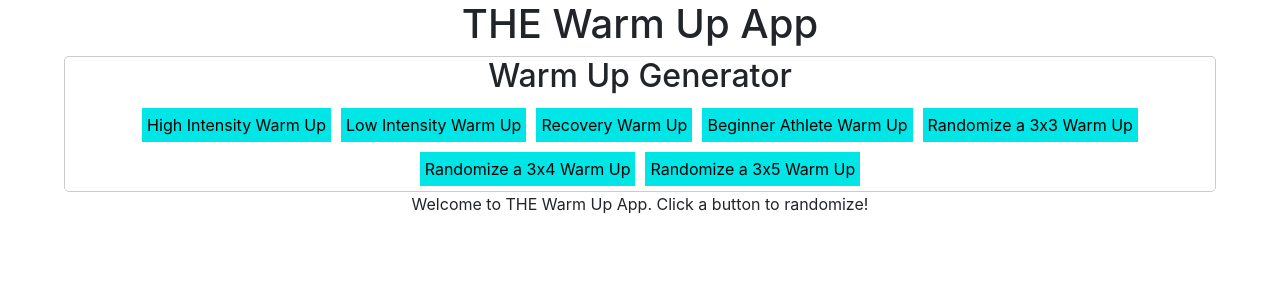
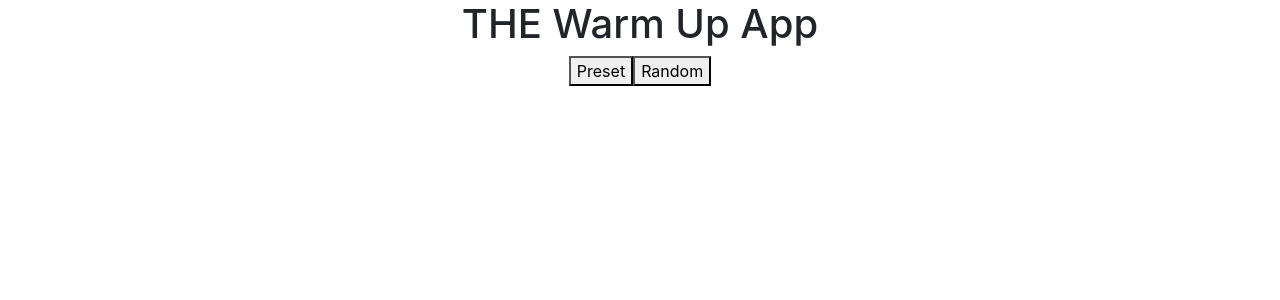
Before and after one commit to bneighbs6/warm-up-app, a React (Create React App) app: page / in a window 1280 px wide. Shown: the top 300 px of the page. Built offline with nearby package versions, Linux system fonts and the light colour scheme.

Commit message:
Created welcome button-> takes you to random/preset view

```diff
--- a/src/components/Layout.jsx
+++ b/src/components/Layout.jsx
@@ -1,7 +1,8 @@
 import React, { useState } from "react";
 import Footer from "./Footer";
 import Header from './Header';
-import WarmUpGenerator from './WarmUpGenerator';
+import RandomWarmUpGenerator from './RandomWarmUpGenerator';
+import PresetWarmUpGenerator from "./PresetWarmUpGenerator";
 import { generateThreeByThreeWarmUp, generateThreeByFourWarmUp, generateThreeByFiveWarmUp, generateHighIntensityWarmUp, generateLowIntensityWarmUp, generateRecoveryWarmUp, generateBeginnerAthleteWarmUp } from "../randomGenerator";
 import WarmUpCard from "./WarmUpCard";
 
@@ -16,6 +17,10 @@ function Layout() {
 
     const handleRandomClick = () => {
         setView("random");
+    }
+
+    const handleWelcomeClick = () => {
+        setView("generatorView");
     }
 
     // Define the randomization functions here
@@ -61,16 +66,29 @@ function Layout() {
     return (
       <>
         <Header />
-        <WarmUpGenerator
+        {view === "welcome" ? (
+          <>
+            <button onClick={handlePresetClick}>Preset</button>
+            <button onClick={handleRandomClick}>Random</button>
+          </>
+        ) : (
+          <>
+            <RandomWarmUpGenerator
+              exercises={exercises}
+              boldButton={boldButton}
+              handleThreeRandomize={handleThreeRandomize}
+              handleFourRandomize={handleFourRandomize}
+              handleFiveRandomize={handleFiveRandomize}
+            />
+            <PresetWarmUpGenerator
               exercises={exercises}
               boldButton={boldButton}
               handleHighIntensityWarmUpClick={handleHighIntensityWarmUpClick}
               handleLowIntensityWarmUpClick={handleLowIntensityWarmUpClick}
               handleRecoveryWarmUpClick={handleRecoveryWarmUpClick}
-          handleBeginnerAthleteWarmUpClick={handleBeginnerAthleteWarmUpClick}
-          handleThreeRandomize={handleThreeRandomize}
-          handleFourRandomize={handleFourRandomize}
-          handleFiveRandomize={handleFiveRandomize}
+              handleBeginnerAthleteWarmUpClick={
+                handleBeginnerAthleteWarmUpClick
+              }
             />
             {/* Conditional rendering of WarmUpCard */}
             {exercises ? (
@@ -82,7 +100,8 @@ function Layout() {
             ) : (
               <p>Welcome to THE Warm Up App. Click a button to randomize!</p>
             )}
-        {/* <Footer /> */}
+          </>
+        )}
       </>
     );
 }
--- a/src/components/WarmUpGenerator.jsx
+++ b/src/components/PresetWarmUpGenerator.jsx
@@ -1,7 +1,7 @@
 import React from "react";
 import { Modal } from "react-bootstrap";
 
-function WarmUpGenerator({
+function PresetWarmUpGenerator({
   exercises,
   boldButton,
   handleHighIntensityWarmUpClick,
@@ -16,7 +16,7 @@ function WarmUpGenerator({
       <div>
         <Modal.Dialog className="warmUpGenerator">
           <div>
-            <h2>Warm Up Generator</h2>
+            <h2>Preset Warm Up Generator</h2>
             <button
               className="warmUpButton"
               onClick={handleHighIntensityWarmUpClick}
@@ -57,40 +57,10 @@ function WarmUpGenerator({
             >
               Beginner Athlete Warm Up
             </button>
-            <button
-              className="warmUpButton"
-              onClick={handleThreeRandomize}
-              style={{
-                fontWeight: boldButton === "three" ? "bold" : "normal",
-                border: boldButton === "three" ? "5px solid black" : "none",
-              }}
-            >
-              Randomize a 3x3 Warm Up
-            </button>
-            <button
-              className="warmUpButton"
-              onClick={handleFourRandomize}
-              style={{
-                fontWeight: boldButton === "four" ? "bold" : "normal",
-                border: boldButton === "four" ? "5px solid black" : "none",
-              }}
-            >
-              Randomize a 3x4 Warm Up
-            </button>
-            <button
-              className="warmUpButton"
-              onClick={handleFiveRandomize}
-              style={{
-                fontWeight: boldButton === "five" ? "bold" : "normal",
-                border: boldButton === "five" ? "5px solid black" : "none",
-              }}
-            >
-              Randomize a 3x5 Warm Up
-            </button>
           </div>
         </Modal.Dialog>
       </div>
     );
 }
 
-export default WarmUpGenerator;
+export default PresetWarmUpGenerator;
--- /dev/null
+++ b/src/components/RandomWarmUpGenerator.jsx
@@ -0,0 +1,56 @@
+import React from "react";
+import { Modal } from "react-bootstrap";
+
+function RandomWarmUpGenerator({
+  exercises,
+  boldButton,
+  handleHighIntensityWarmUpClick,
+  handleLowIntensityWarmUpClick,
+  handleRecoveryWarmUpClick,
+  handleBeginnerAthleteWarmUpClick,
+  handleThreeRandomize,
+  handleFourRandomize,
+  handleFiveRandomize
+}) {
+    return (
+      <div>
+        <Modal.Dialog className="warmUpGenerator">
+          <div>
+            <h2>Random Warm Up Generator</h2>
+            <button
+              className="warmUpButton"
+              onClick={handleThreeRandomize}
+              style={{
+                fontWeight: boldButton === "three" ? "bold" : "normal",
+                border: boldButton === "three" ? "5px solid black" : "none",
+              }}
+            >
+              Randomize a 3x3 Warm Up
+            </button>
+            <button
+              className="warmUpButton"
+              onClick={handleFourRandomize}
+              style={{
+                fontWeight: boldButton === "four" ? "bold" : "normal",
+                border: boldButton === "four" ? "5px solid black" : "none",
+              }}
+            >
+              Randomize a 3x4 Warm Up
+            </button>
+            <button
+              className="warmUpButton"
+              onClick={handleFiveRandomize}
+              style={{
+                fontWeight: boldButton === "five" ? "bold" : "normal",
+                border: boldButton === "five" ? "5px solid black" : "none",
+              }}
+            >
+              Randomize a 3x5 Warm Up
+            </button>
+          </div>
+        </Modal.Dialog>
+      </div>
+    );
+}
+
+export default RandomWarmUpGenerator;
```
Lines whose indentation alone changed are shown as unchanged.
